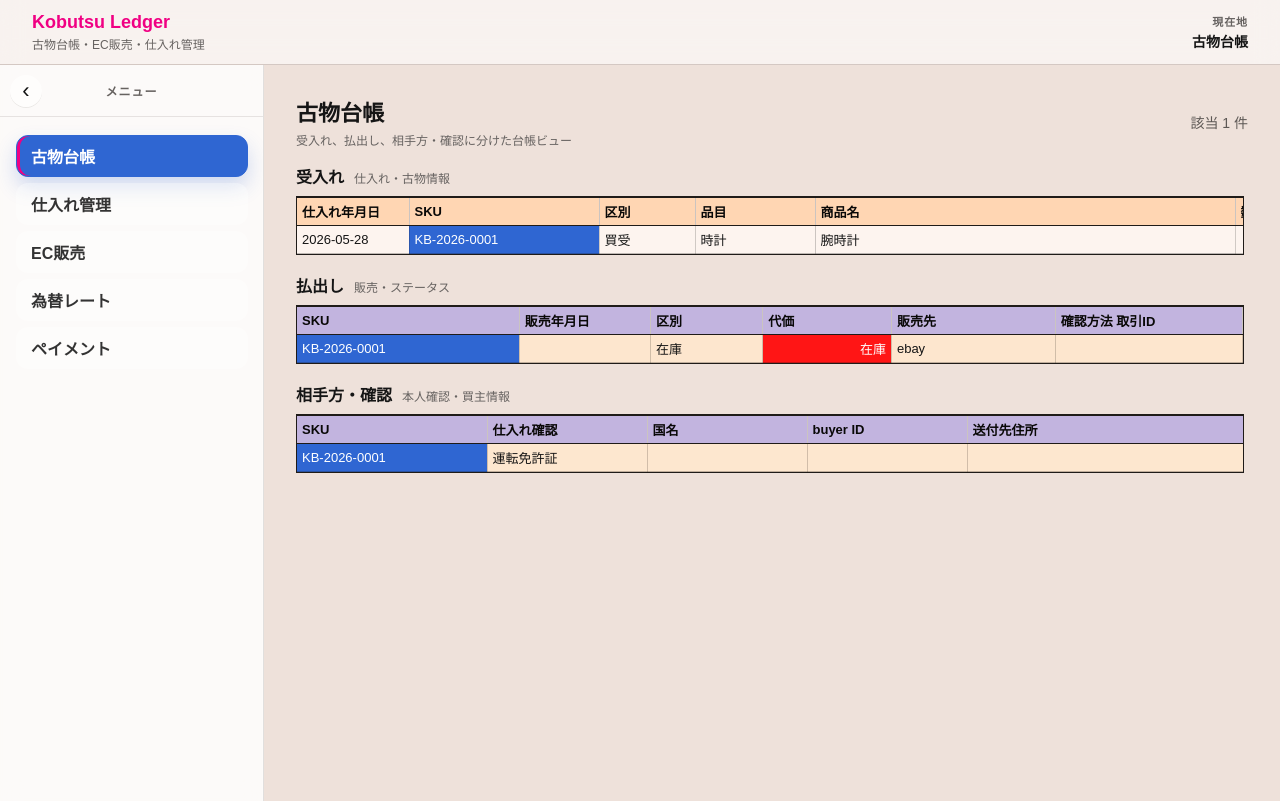
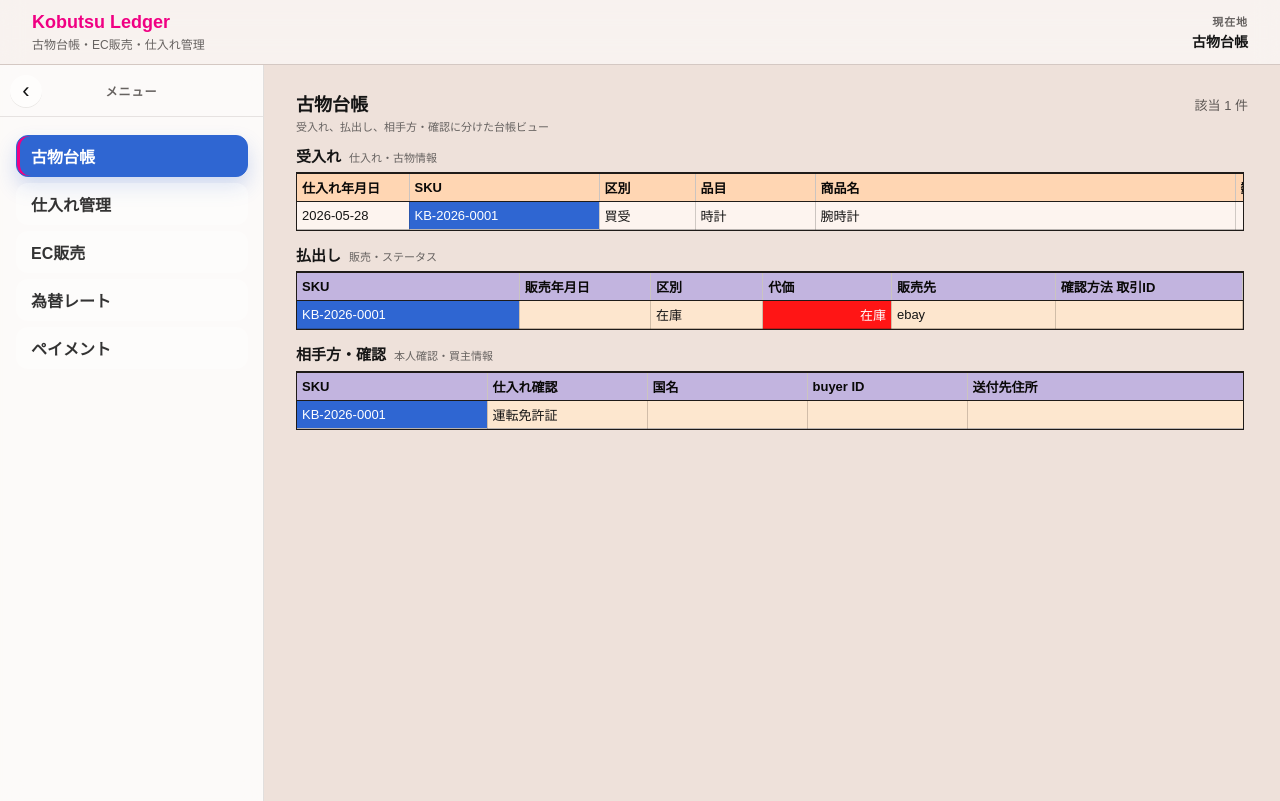
Before and after one commit to muu-ima/muu-ledger-system, a Next.js app in the folder frontend/: page / in a window 1280 px wide. Built offline with nearby package versions, Linux system fonts and the light colour scheme; no server answers.

Commit message:
style tighten workspace section density

```diff
--- a/frontend/app/components/EcSalesWorkspace.tsx
+++ b/frontend/app/components/EcSalesWorkspace.tsx
@@ -163,9 +163,9 @@ export default function EcSalesWorkspace() {
       );
 
       if (!response.ok) {
-        const data = (await response.json().catch(() => null)) as
-          | { message?: string }
-          | null;
+        const data = (await response.json().catch(() => null)) as {
+          message?: string;
+        } | null;
         setUpdateStatus(data?.message || "保存できませんでした");
         return;
       }
@@ -180,7 +180,9 @@ export default function EcSalesWorkspace() {
             : currentRecord,
         ),
       );
-      setUpdateStatus(`${savedRecord.sku || savedRecord.orderNo} を保存しました`);
+      setUpdateStatus(
+        `${savedRecord.sku || savedRecord.orderNo} を保存しました`,
+      );
     } catch {
       setUpdateStatus("WordPressに接続できませんでした");
     }
@@ -202,16 +204,15 @@ export default function EcSalesWorkspace() {
 
       <div className="ledgerSections">
         <section className="ledgerSection">
-          <div className="sectionTitle">
-            <h2>EC販売集計</h2>
-            <span>仕入れ表、仕入れ元データ、ペイメント、為替の合成ビュー</span>
-          </div>
           <EcSalesTabs activeView={activeView} onViewChange={setActiveView} />
           {activeView === "集計ビュー" ? (
             <>
               <div className="ecSalesListCard">
                 <div className="ecSalesListToolbar">
-                  <div className="ecSalesStatusTabs" aria-label="EC販売ステータス">
+                  <div
+                    className="ecSalesStatusTabs"
+                    aria-label="EC販売ステータス"
+                  >
                     {ecSalesStatusViews.map((view) => (
                       <button
                         className={statusView === view.value ? "active" : ""}
--- a/frontend/app/globals.css
+++ b/frontend/app/globals.css
@@ -291,26 +291,28 @@ fieldset input:not([type="checkbox"]) {
 
 .ledgerTop {
   display: flex;
-  align-items: center;
+  align-items: flex-start;
   justify-content: space-between;
-  gap: 20px;
-  margin-bottom: 16px;
+  gap: 16px;
+  margin-bottom: 12px;
 }
 
 .ledgerTop h1 {
   margin: 0;
-  font-size: 22px;
+  font-size: 18px;
+  line-height: 1.2;
 }
 
 .ledgerTop p {
-  margin: 4px 0 0;
+  margin: 3px 0 0;
   color: var(--muted);
-  font-size: 12px;
+  font-size: 11px;
+  line-height: 1.45;
 }
 
 .resultCount {
   color: #5d5855;
-  font-size: 14px;
+  font-size: 13px;
 }
 
 .primaryActionButton {
@@ -343,7 +345,7 @@ fieldset input:not([type="checkbox"]) {
   align-items: center;
   flex-wrap: wrap;
   justify-content: flex-end;
-  gap: 12px;
+  gap: 10px;
 }
 
 .ledgerTopActions button {
@@ -361,7 +363,7 @@ fieldset input:not([type="checkbox"]) {
   min-height: 0;
   display: flex;
   flex-direction: column;
-  gap: 18px;
+  gap: 16px;
   overflow: auto;
   padding-right: 4px;
 }
@@ -380,29 +382,31 @@ fieldset input:not([type="checkbox"]) {
 .sectionTitle {
   display: flex;
   align-items: baseline;
-  gap: 10px;
-  margin-bottom: 8px;
+  gap: 8px;
+  margin-bottom: 6px;
 }
 
 .sectionTitle h2 {
   margin: 0;
-  font-size: 16px;
+  font-size: 15px;
+  line-height: 1.2;
 }
 
 .sectionTitle span {
   color: var(--muted);
-  font-size: 12px;
+  font-size: 11px;
+  line-height: 1.4;
 }
 
 .supplierSectionTitle {
   align-items: flex-start;
   justify-content: space-between;
-  gap: 18px;
+  gap: 14px;
 }
 
 .supplierSectionTitle > div:first-child {
   display: grid;
-  gap: 4px;
+  gap: 2px;
 }
 
 .ledgerTopActions.compact {
```
